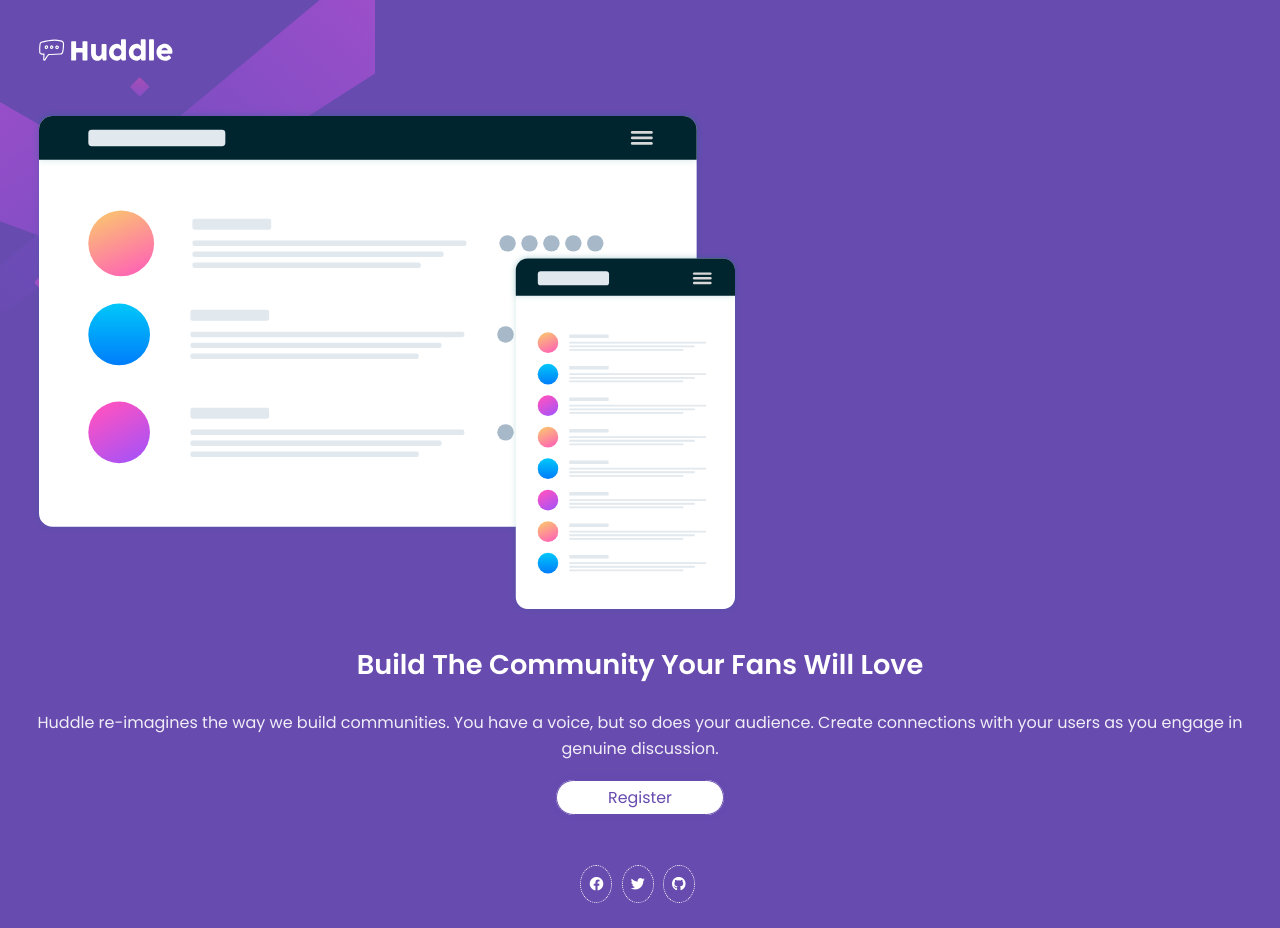
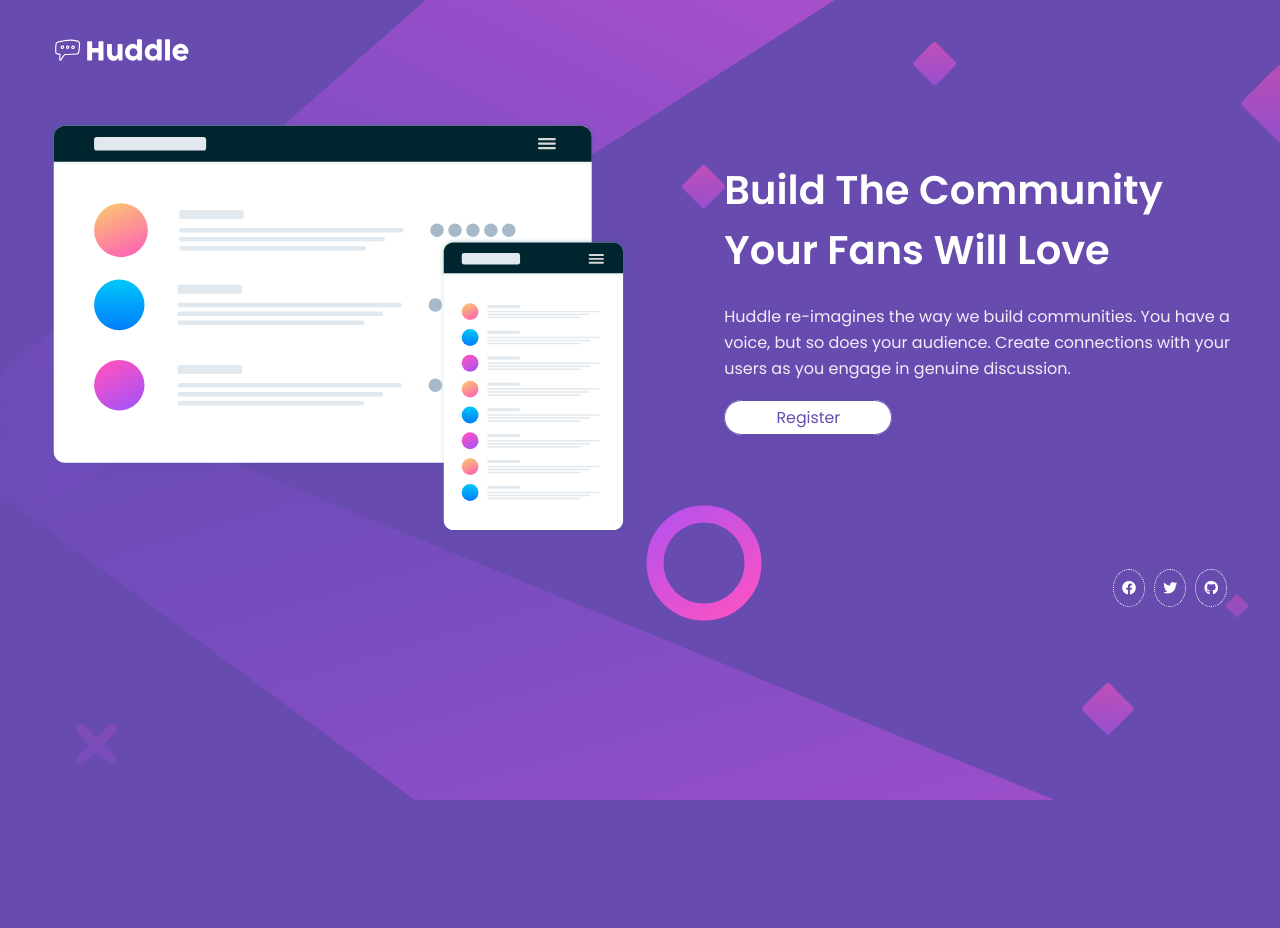
Before and after one commit to ahmad-cod/huddle-ld-page, a plain HTML site: page index.html in a window 1280 px wide. After the commit the page ends 864 px from the top, so only its background shows below. Drawn offline with Linux system fonts and the light colour scheme.

Commit message:
Desktop view done

```diff
--- a/index.html
+++ b/index.html
@@ -24,7 +24,7 @@
     <div class="primary-image container">
       <img src="./images/illustration-mockups.svg" alt="illustration-mockups">
     </div>
-    <div class="container">
+    <div class="texts container">
       <h1>
         Build The Community Your Fans Will Love
       </h1>
--- a/style.scss
+++ b/style.scss
@@ -76,3 +76,33 @@ main {
         margin-right: 5px;
     }
 }
+
+@media (min-width: 414px) {
+    body {
+        text-align: start;
+        background-image: url('./images/bg-desktop.svg');
+        padding-inline: 3rem;
+        gap: 2.5rem;
+    }
+    main {
+        flex-direction: row;
+        justify-content: center;
+        margin-bottom: 0;
+        column-gap: 6rem;
+
+        .primary-image {
+            flex-basis: 80%;
+        }
+        .texts {
+            padding-top: 2.5rem;
+            flex-basis: 70%;
+            // max-width: 50%;
+            h1 {
+                font-size: 2.5rem;
+            }
+        }
+    }
+    .social-links {
+        text-align: end;
+    }
+}
```
Also changed, not shown: style.css, 1 other file.
